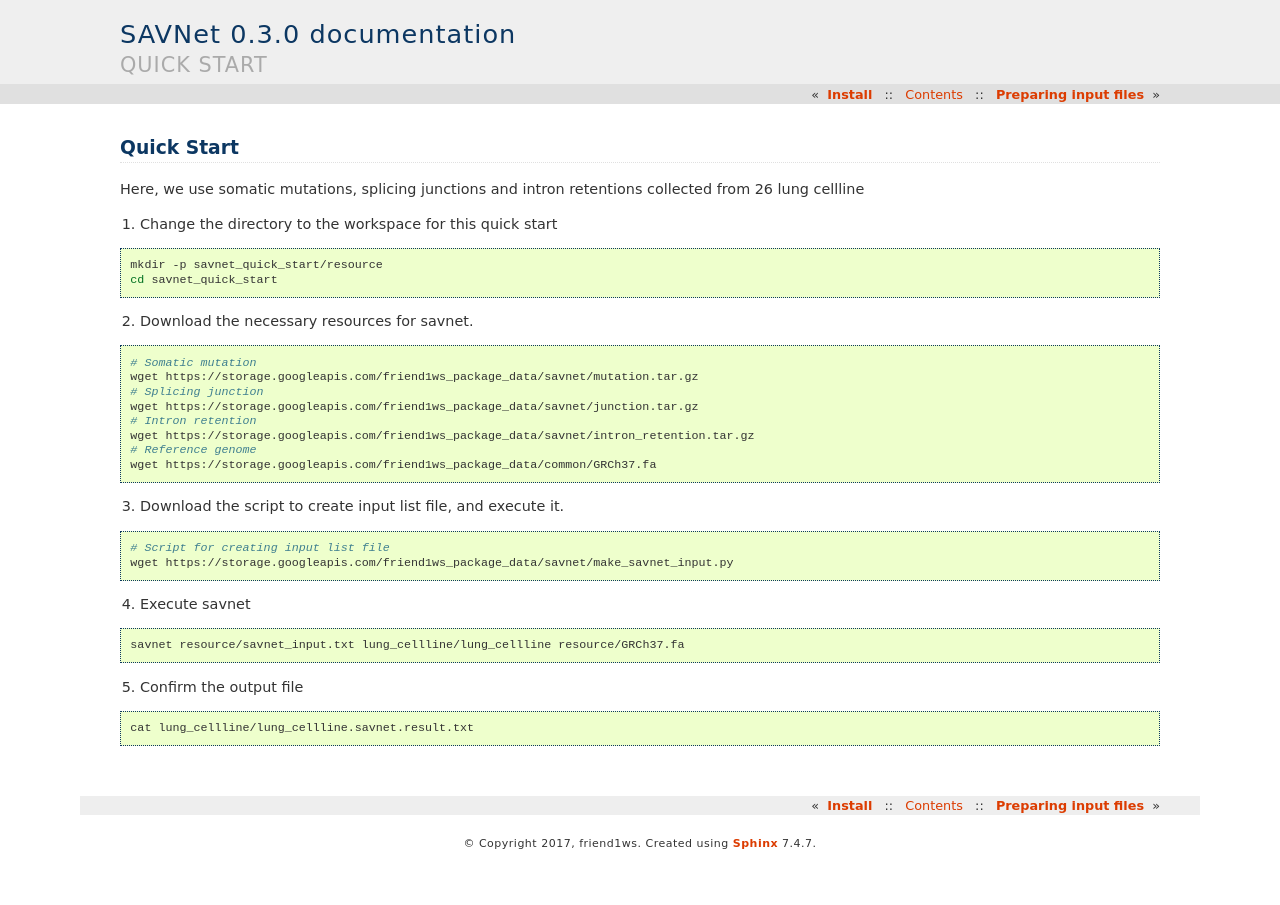
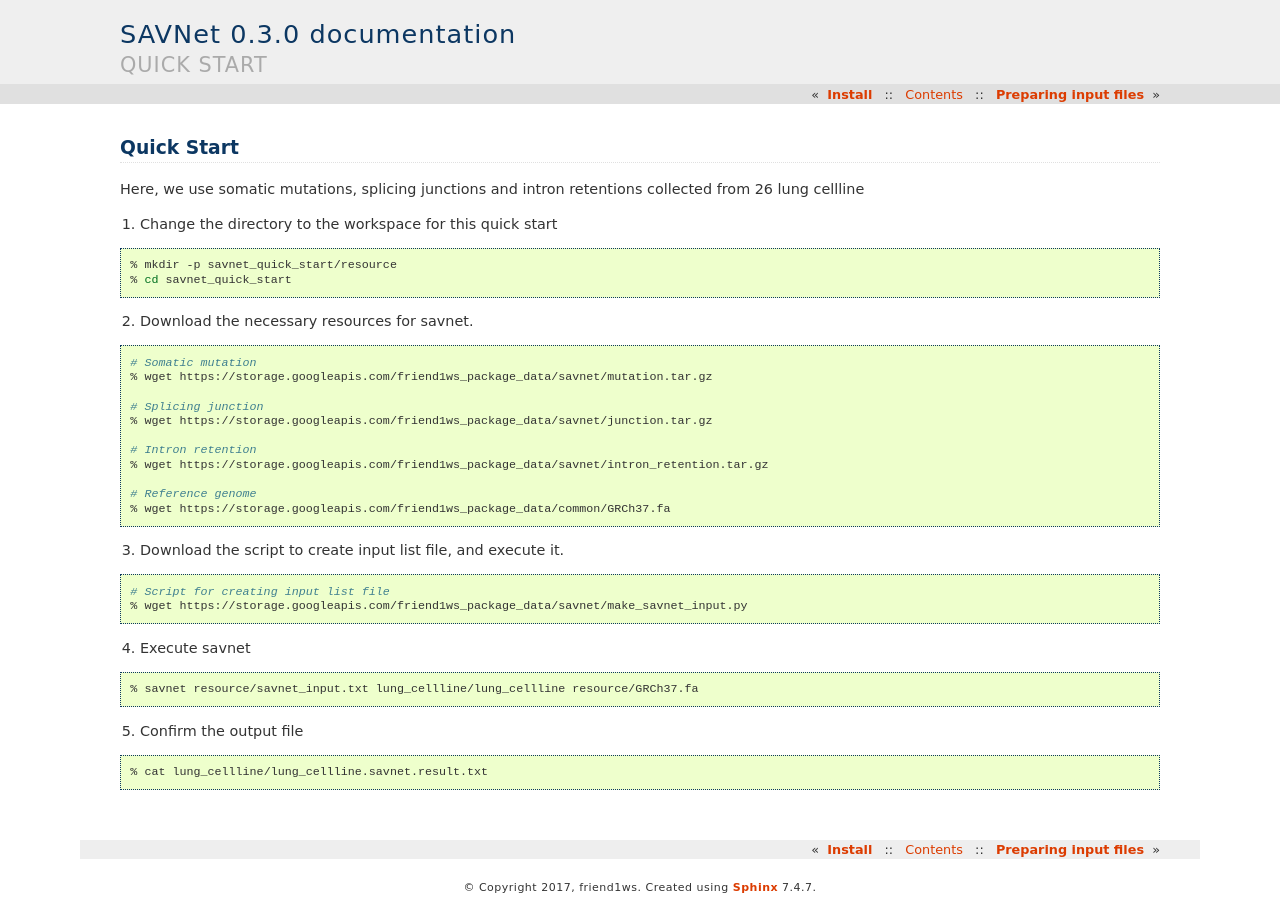
Before and after one commit to friend1ws/SAVNet, a Sphinx documentation site: the page built from doc/quick_start.rst, in a window 1280 px wide. Built offline with Sphinx 7.4.7, drawn with Linux system fonts in a browser that asks for light colours.

```diff
--- a/doc/quick_start.rst
+++ b/doc/quick_start.rst
@@ -7,8 +7,8 @@ Here, we use somatic mutations, splicing junctions and intron retentions collect
 
 .. code-block:: bash
 
-  mkdir -p savnet_quick_start/resource
-  cd savnet_quick_start
+  % mkdir -p savnet_quick_start/resource
+  % cd savnet_quick_start
 
 
 2. Download the necessary resources for savnet.
@@ -16,13 +16,16 @@ Here, we use somatic mutations, splicing junctions and intron retentions collect
 .. code-block:: bash
 
   # Somatic mutation
-  wget https://storage.googleapis.com/friend1ws_package_data/savnet/mutation.tar.gz
+  % wget https://storage.googleapis.com/friend1ws_package_data/savnet/mutation.tar.gz
+
   # Splicing junction
-  wget https://storage.googleapis.com/friend1ws_package_data/savnet/junction.tar.gz
+  % wget https://storage.googleapis.com/friend1ws_package_data/savnet/junction.tar.gz
+
   # Intron retention
-  wget https://storage.googleapis.com/friend1ws_package_data/savnet/intron_retention.tar.gz
+  % wget https://storage.googleapis.com/friend1ws_package_data/savnet/intron_retention.tar.gz
+
   # Reference genome
-  wget https://storage.googleapis.com/friend1ws_package_data/common/GRCh37.fa
+  % wget https://storage.googleapis.com/friend1ws_package_data/common/GRCh37.fa
 
 
 3. Download the script to create input list file, and execute it.
@@ -30,18 +33,18 @@ Here, we use somatic mutations, splicing junctions and intron retentions collect
 .. code-block:: bash
 
   # Script for creating input list file
-  wget https://storage.googleapis.com/friend1ws_package_data/savnet/make_savnet_input.py
+  % wget https://storage.googleapis.com/friend1ws_package_data/savnet/make_savnet_input.py
 
 
 4. Execute savnet
 
 .. code-block:: bash
 
-  savnet resource/savnet_input.txt lung_cellline/lung_cellline resource/GRCh37.fa
+  % savnet resource/savnet_input.txt lung_cellline/lung_cellline resource/GRCh37.fa
 
 
 5. Confirm the output file
 
 .. code-block:: bash
 
-  cat lung_cellline/lung_cellline.savnet.result.txt
+  % cat lung_cellline/lung_cellline.savnet.result.txt
```
